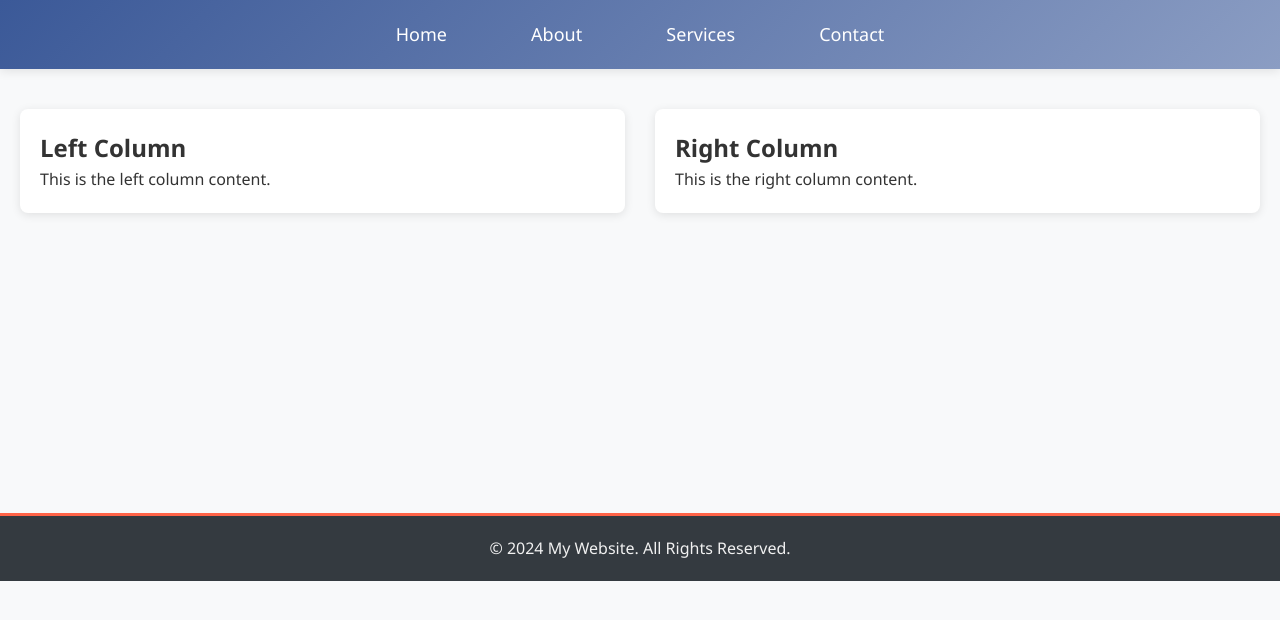
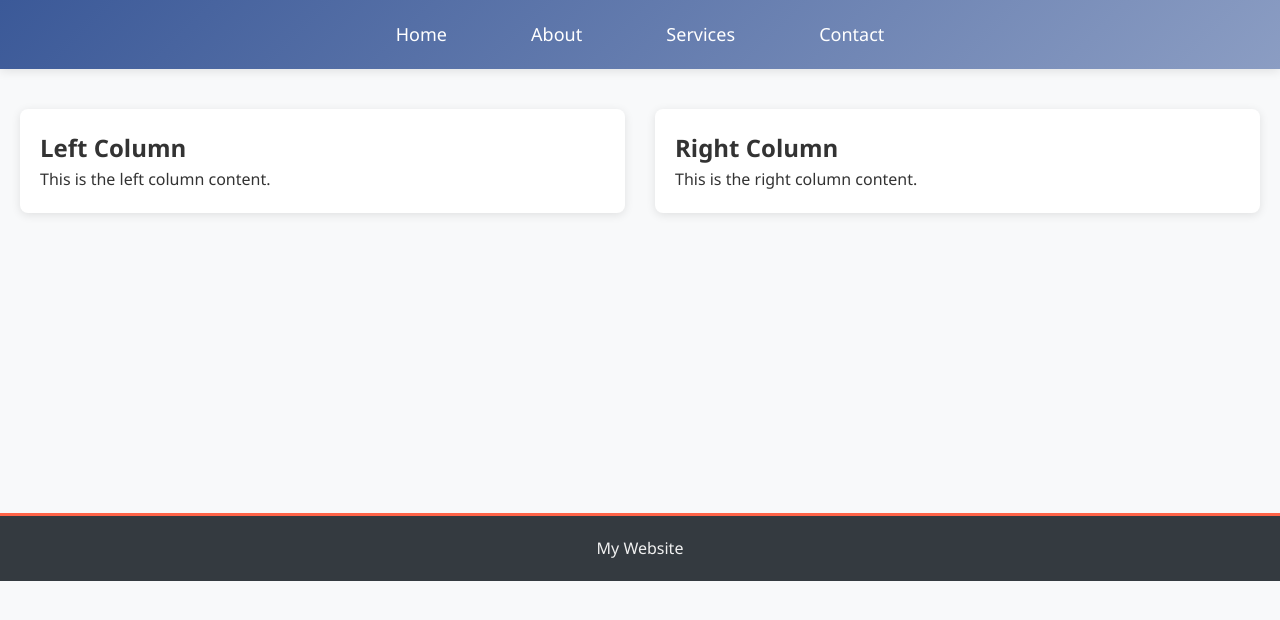
Before and after one commit to mansiwalia/Responsive-Webpage-Asiignment, a plain HTML site: page index.html in a window 1280 px wide. Drawn offline with Linux system fonts and the light colour scheme.

Commit message:
Update index.html

```diff
--- a/index.html
+++ b/index.html
@@ -36,7 +36,7 @@
 
 
     <footer>
-        <p>&copy; 2024 My Website. All Rights Reserved.</p>
+        <p>My Website</p>
     </footer>
 
 </body>
```
